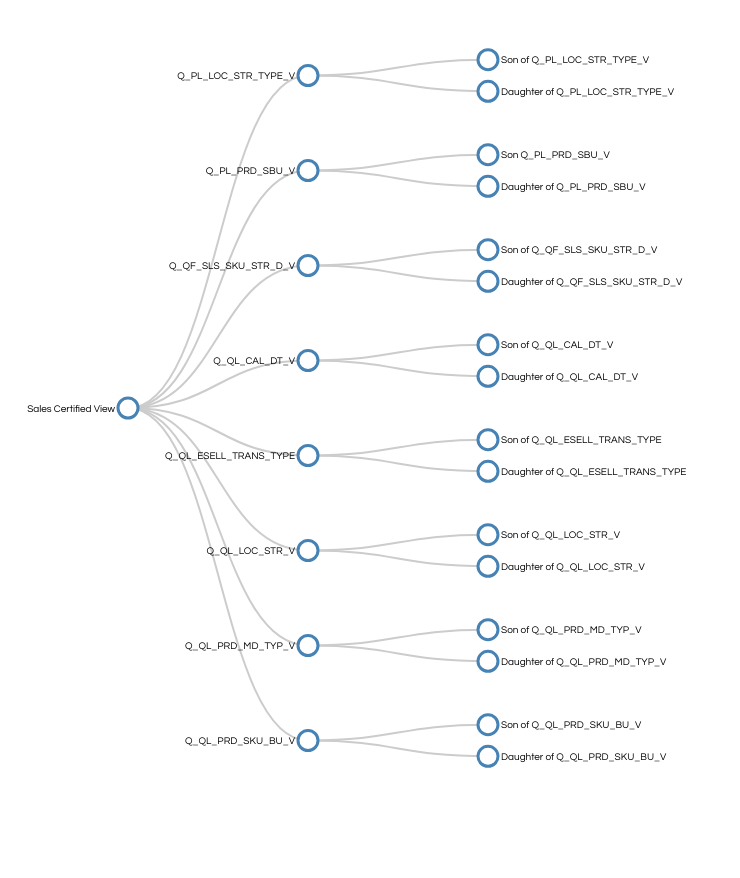
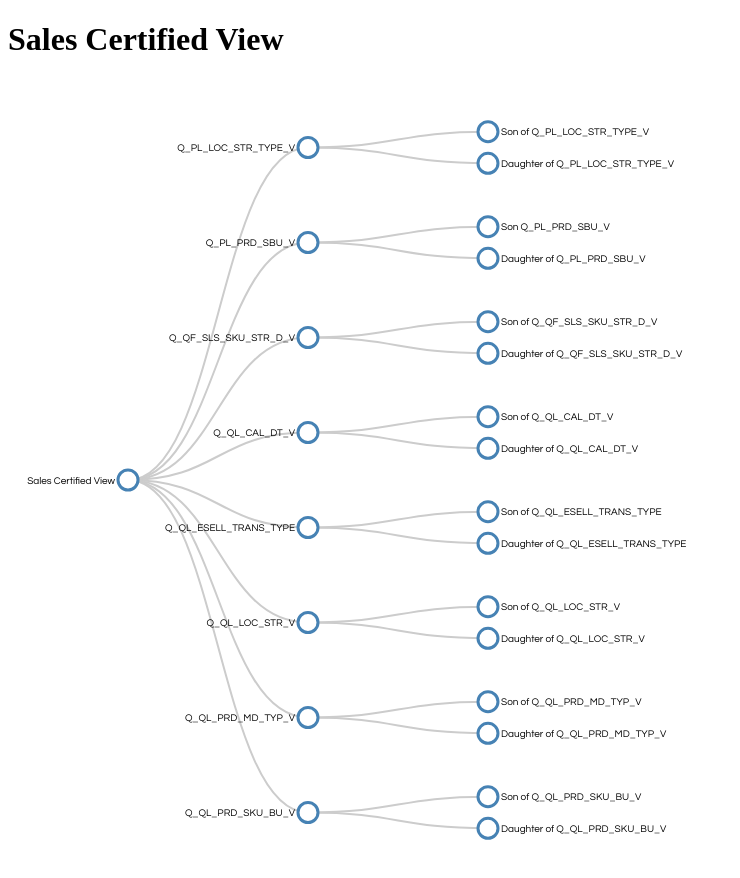
Before and after one commit to selmadogic/selmadogic.github.io, a plain HTML site: page index.html in a window 1280 px wide. Shown: the whole page, without its empty margins (0-740 px from the left). Before the commit the page ends 820 px from the top, so only its background shows below. Drawn offline with nearby package versions, Linux system fonts and the light colour scheme.

Commit message:
Update index.html

```diff
--- a/index.html
+++ b/index.html
@@ -3,7 +3,7 @@
   <head>
     <meta charset="utf-8">
 
-    <title>Sales Certified View</title>
+    <h1>Sales Certified View</h1>
 
     <style>
 
```
